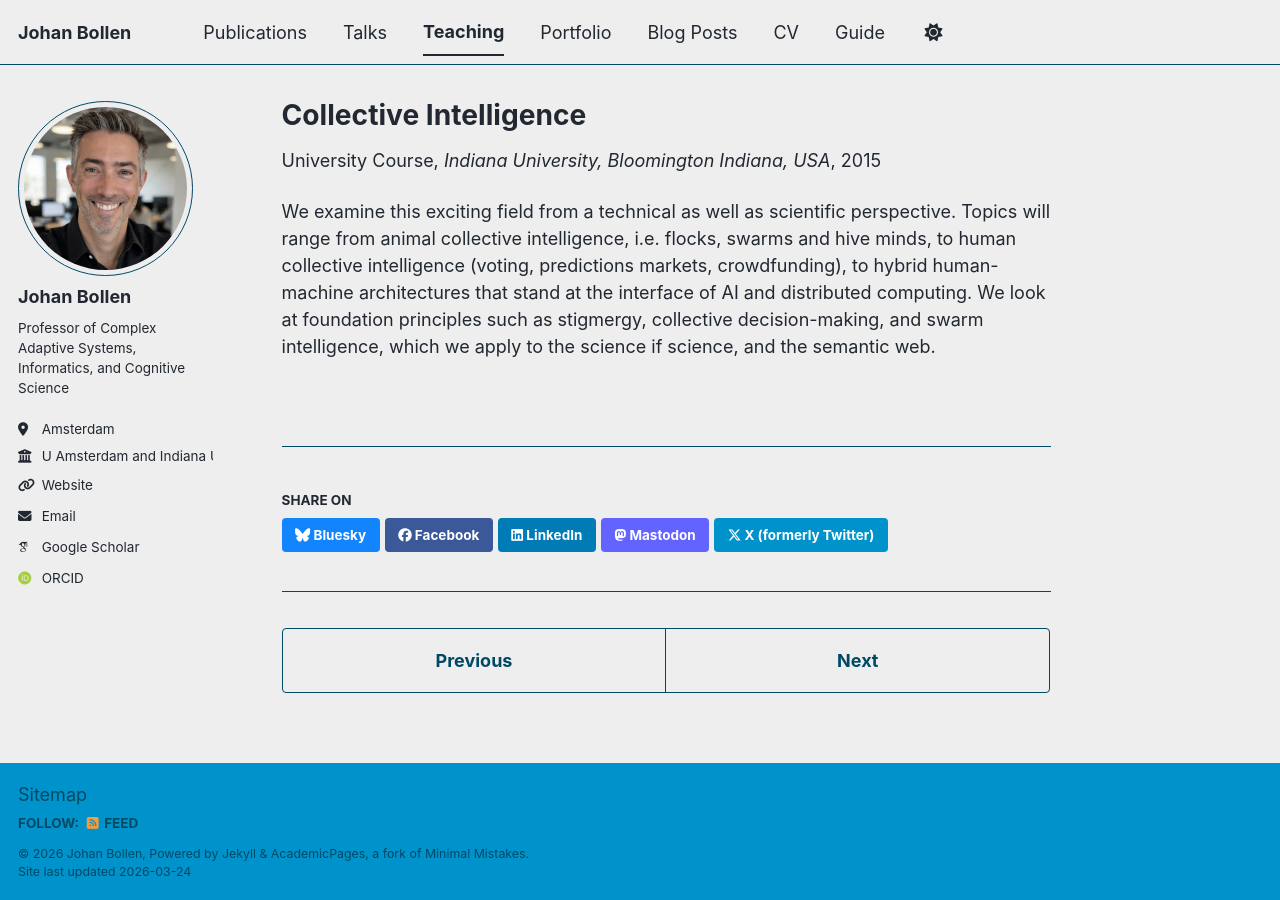
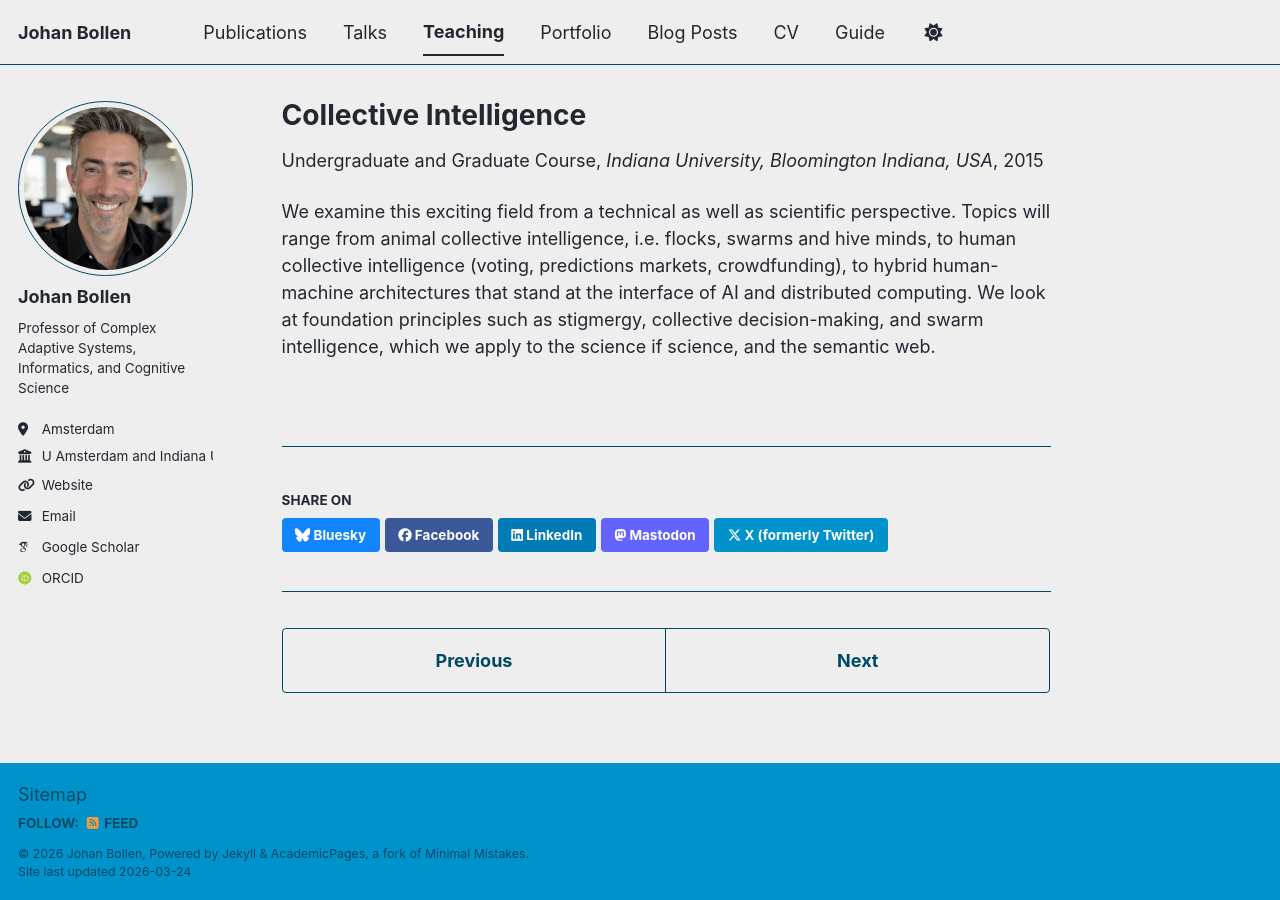
Before and after one commit to jbollen/jbollen.github.io, a Jekyll site: the page built from _teaching/2025-social-intelligence-IU.md, in a window 1280 px wide. Built offline with Jekyll 4.4.1, drawn with Linux system fonts in a browser that asks for light colours; some web fonts are replaced; a script bundle is joined from its source files by our own code; library files that are not in the unit come from our copies.

Commit message:
Update 2025-social-intelligence-IU.md

```diff
--- a/_teaching/2025-social-intelligence-IU.md
+++ b/_teaching/2025-social-intelligence-IU.md
@@ -1,7 +1,7 @@
 ---
 title: "Collective Intelligence"
 collection: teaching
-type: "University Course"
+type: "Undergraduate and Graduate Course"
 permalink: /teaching/2025-social-intelligence-IU
 venue: "Indiana University, Bloomington Indiana, USA"
 date: 2015-01-01
```
